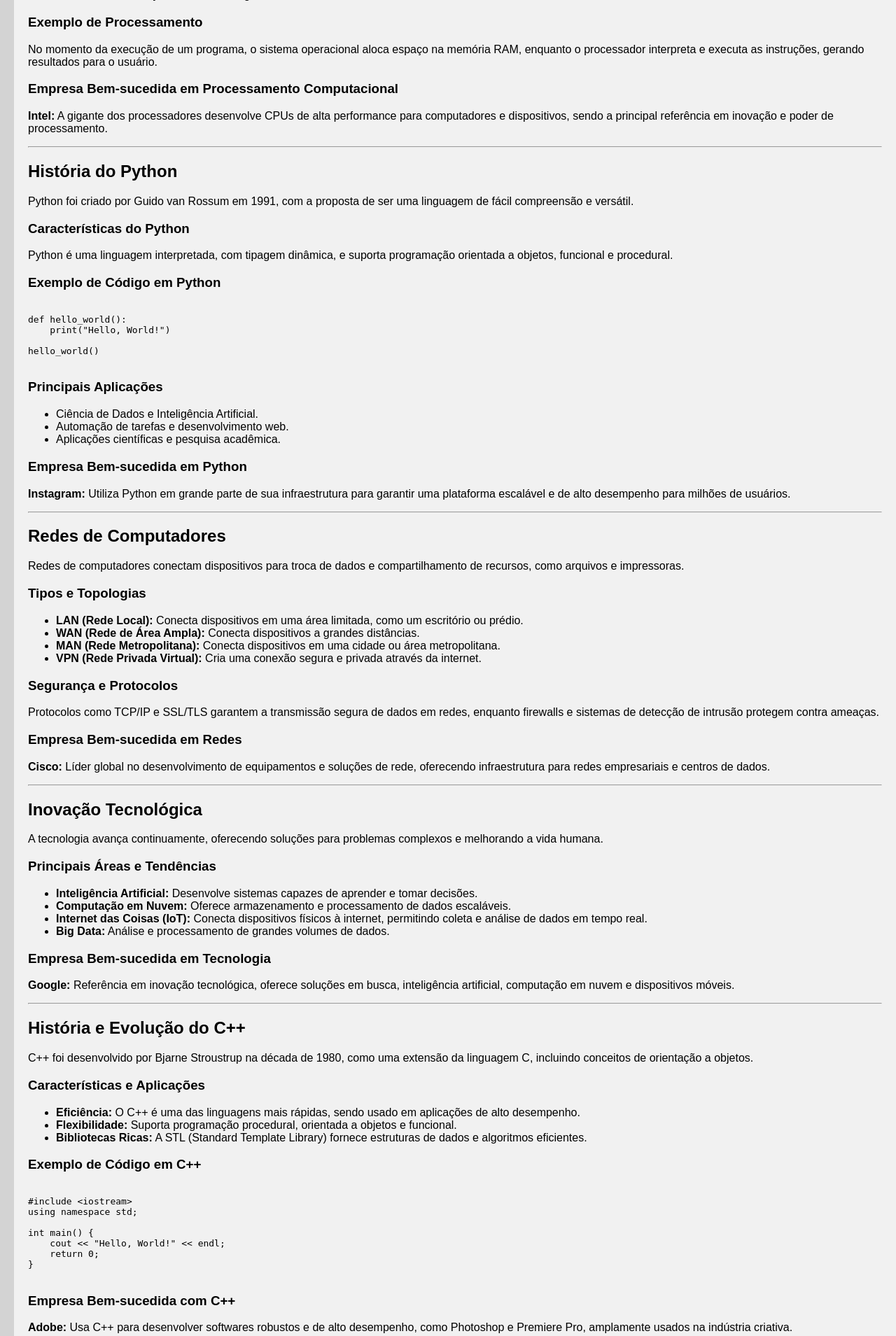
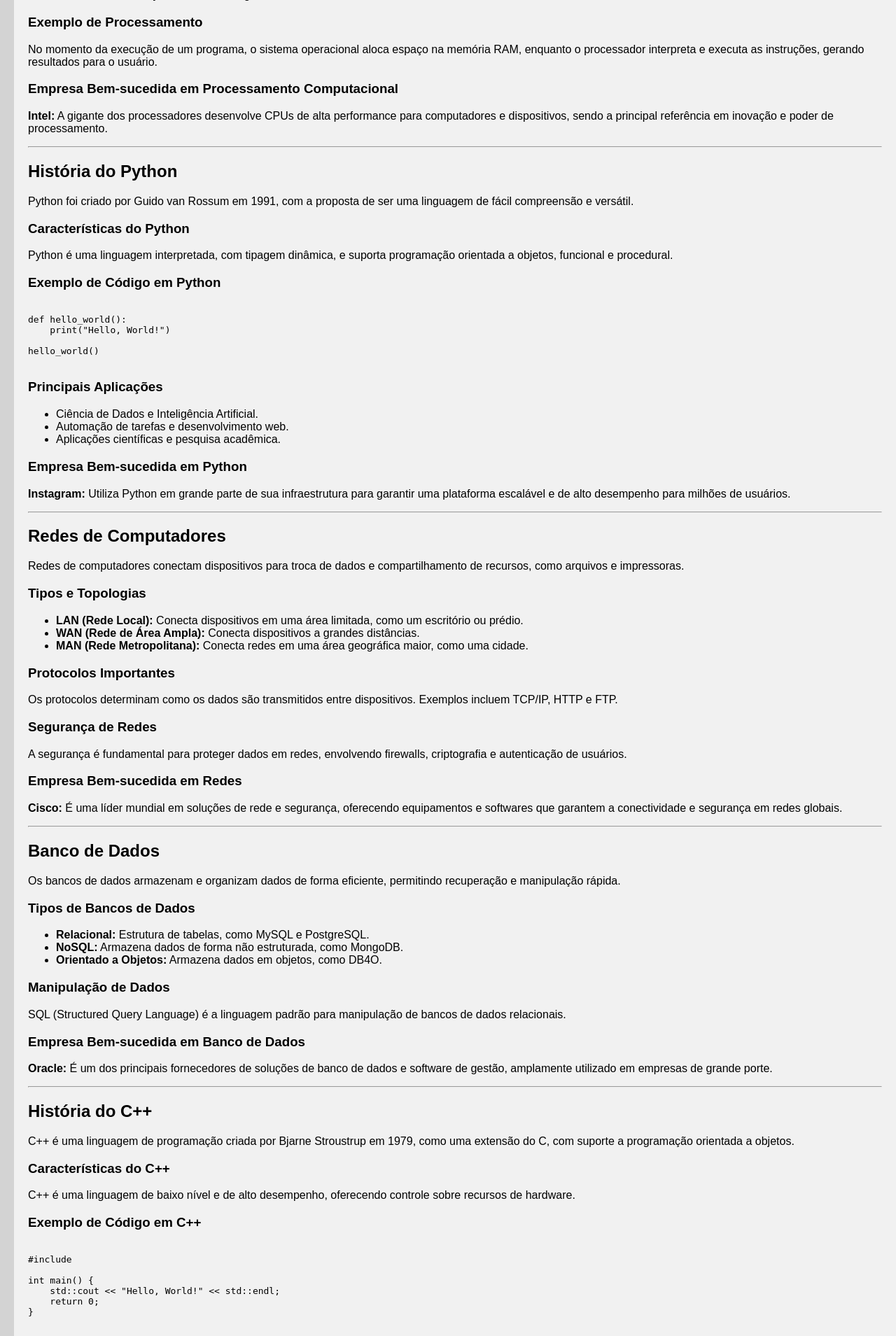
Before and after one commit to miguelolegna/Python-avan-ado, a Flask app: page / in a window 1280 px wide. Shown: the part 1331-3240 px from the top of the page at 70% size. Run offline with Flask 3, Linux system fonts and the light colour scheme.

Commit message:
merge com os conteudo do miguel

```diff
--- a/templates/base.html
+++ b/templates/base.html
@@ -6,32 +6,26 @@
     <meta name="description" content="Descrição do site">
     <title>{% block title %}Título Padrão{% endblock %}</title>
     <link rel="stylesheet" href="{{ url_for('static', filename='css/styles.css') }}">
-
-
     <script src="{{ url_for('static', filename='js/script.js') }}" defer></script>
-
 </head>
 <body>
-
-
 
     <!-- Barra lateral -->
     <div class="sidebar" id="sidebar">
         <nav>
           <h2>Navegação</h2>
-            <p><a href="{{ url_for('index') }}">Home</a></p>
-            <p><a href="{{ url_for('cpp') }}">C++</a></p>
-            <p><a href="{{ url_for('db') }}">Banco de Dados</a></p>
-            <p><a href="{{ url_for('java') }}">Java</a></p>
-            <p><a href="{{ url_for('python') }}">Python</a></p>
-            <p><a href="{{ url_for('reds') }}">Redes</a></p>
-            <p><a href="{{ url_for('tecnologia') }}">Tecnologia</a></p>
-            <p><a href="{{ url_for('prosscomp') }}">Processamento computacional</a></p>
+          <p><a href="{{ url_for('index') }}">Home</a></p>
+          <p><a href="#cpp">C++</a></p>
+          <p><a href="#db">Banco de Dados</a></p>
+          <p><a href="#java">Java</a></p>
+          <p><a href="#python">Python</a></p>
+          <p><a href="#reds">Redes</a></p>
+          <p><a href="#tecnologia">Tecnologia</a></p>
+          <p><a href="#processamento">Processamento</a></p>
         </nav>
     </div>
 
     <!-- Conteúdo principal -->
-
     <main>
         <div class="content-container">
             {% block content %}
@@ -40,7 +34,6 @@
     </main>
 
     <footer>
-
         <p>&copy; 2024 Meu Site</p>
     </footer>
 
--- a/templates/index.html
+++ b/templates/index.html
@@ -27,13 +27,9 @@
     <!-- Java -->
     <section id="java">
         <h2>História do Java</h2>
-        <p>
-            Java é uma linguagem de programação de alto nível criada em 1995 por James Gosling na Sun Microsystems, com o conceito de "escreva uma vez, execute em qualquer lugar".
-        </p>
+        <p>Java é uma linguagem de programação de alto nível criada em 1995 por James Gosling na Sun Microsystems, com o conceito de "escreva uma vez, execute em qualquer lugar".</p>
         <h3>Características e Filosofia</h3>
-        <p>
-            Java é multiplataforma, baseada na JVM (Java Virtual Machine), que permite a execução em diversas arquiteturas. A segurança, robustez e facilidade de desenvolvimento são seus pilares.
-        </p>
+        <p>Java é multiplataforma, baseada na JVM (Java Virtual Machine), que permite a execução em diversas arquiteturas. A segurança, robustez e facilidade de desenvolvimento são seus pilares.</p>
         <h3>Exemplo de Código em Java</h3>
         <pre><code>
 public class HelloWorld {
@@ -59,14 +55,10 @@ public class HelloWorld {
         <h2>Processamento Computacional</h2>
 
         <h3>Fundamentos de Computação</h3>
-        <p>
-            O processamento de dados segue três etapas principais: entrada, processamento e saída, modelo que define o funcionamento das máquinas modernas.
-        </p>
+        <p>O processamento de dados segue três etapas principais: entrada, processamento e saída, modelo que define o funcionamento das máquinas modernas.</p>
 
         <h3>Arquitetura e Componentes</h3>
-        <p>
-            A arquitetura do computador envolve a interação entre componentes como CPU, memória e dispositivos de armazenamento, entre outros.
-        </p>
+        <p>A arquitetura do computador envolve a interação entre componentes como CPU, memória e dispositivos de armazenamento, entre outros.</p>
 
         <h3>Componentes Importantes</h3>
         <ul>
@@ -79,9 +71,7 @@ public class HelloWorld {
         </ul>
 
         <h3>Exemplo de Processamento</h3>
-        <p>
-            No momento da execução de um programa, o sistema operacional aloca espaço na memória RAM, enquanto o processador interpreta e executa as instruções, gerando resultados para o usuário.
-        </p>
+        <p>No momento da execução de um programa, o sistema operacional aloca espaço na memória RAM, enquanto o processador interpreta e executa as instruções, gerando resultados para o usuário.</p>
         <h3>Empresa Bem-sucedida em Processamento Computacional</h3>
         <p><strong>Intel:</strong> A gigante dos processadores desenvolve CPUs de alta performance para computadores e dispositivos, sendo a principal referência em inovação e poder de processamento.</p>
     </section>
@@ -91,13 +81,9 @@ public class HelloWorld {
     <!-- Python -->
     <section id="python">
         <h2>História do Python</h2>
-        <p>
-            Python foi criado por Guido van Rossum em 1991, com a proposta de ser uma linguagem de fácil compreensão e versátil.
-        </p>
+        <p>Python foi criado por Guido van Rossum em 1991, com a proposta de ser uma linguagem de fácil compreensão e versátil.</p>
         <h3>Características do Python</h3>
-        <p>
-            Python é uma linguagem interpretada, com tipagem dinâmica, e suporta programação orientada a objetos, funcional e procedural.
-        </p>
+        <p>Python é uma linguagem interpretada, com tipagem dinâmica, e suporta programação orientada a objetos, funcional e procedural.</p>
         <h3>Exemplo de Código em Python</h3>
         <pre><code>
 def hello_world():
@@ -118,71 +104,21 @@ hello_world()
     <hr>
 
     <!-- Redes -->
-    <section id="redes">
+    <section id="reds">
         <h2>Redes de Computadores</h2>
-        <p>
-            Redes de computadores conectam dispositivos para troca de dados e compartilhamento de recursos, como arquivos e impressoras.
-        </p>
+        <p>Redes de computadores conectam dispositivos para troca de dados e compartilhamento de recursos, como arquivos e impressoras.</p>
         <h3>Tipos e Topologias</h3>
         <ul>
             <li><strong>LAN (Rede Local):</strong> Conecta dispositivos em uma área limitada, como um escritório ou prédio.</li>
             <li><strong>WAN (Rede de Área Ampla):</strong> Conecta dispositivos a grandes distâncias.</li>
-            <li><strong>MAN (Rede Metropolitana):</strong> Conecta dispositivos em uma cidade ou área metropolitana.</li>
-            <li><strong>VPN (Rede Privada Virtual):</strong> Cria uma conexão segura e privada através da internet.</li>
+            <li><strong>MAN (Rede Metropolitana):</strong> Conecta redes em uma área geográfica maior, como uma cidade.</li>
         </ul>
-        <h3>Segurança e Protocolos</h3>
-        <p>
-            Protocolos como TCP/IP e SSL/TLS garantem a transmissão segura de dados em redes, enquanto firewalls e sistemas de detecção de intrusão protegem contra ameaças.
-        </p>
+        <h3>Protocolos Importantes</h3>
+        <p>Os protocolos determinam como os dados são transmitidos entre dispositivos. Exemplos incluem TCP/IP, HTTP e FTP.</p>
+        <h3>Segurança de Redes</h3>
+        <p>A segurança é fundamental para proteger dados em redes, envolvendo firewalls, criptografia e autenticação de usuários.</p>
         <h3>Empresa Bem-sucedida em Redes</h3>
-        <p><strong>Cisco:</strong> Líder global no desenvolvimento de equipamentos e soluções de rede, oferecendo infraestrutura para redes empresariais e centros de dados.</p>
-    </section>
-
-    <hr>
-
-    <!-- Tecnologia -->
-    <section id="tecnologia">
-        <h2>Inovação Tecnológica</h2>
-        <p>
-            A tecnologia avança continuamente, oferecendo soluções para problemas complexos e melhorando a vida humana.
-        </p>
-        <h3>Principais Áreas e Tendências</h3>
-        <ul>
-            <li><strong>Inteligência Artificial:</strong> Desenvolve sistemas capazes de aprender e tomar decisões.</li>
-            <li><strong>Computação em Nuvem:</strong> Oferece armazenamento e processamento de dados escaláveis.</li>
-            <li><strong>Internet das Coisas (IoT):</strong> Conecta dispositivos físicos à internet, permitindo coleta e análise de dados em tempo real.</li>
-            <li><strong>Big Data:</strong> Análise e processamento de grandes volumes de dados.</li>
-        </ul>
-        <h3>Empresa Bem-sucedida em Tecnologia</h3>
-        <p><strong>Google:</strong> Referência em inovação tecnológica, oferece soluções em busca, inteligência artificial, computação em nuvem e dispositivos móveis.</p>
-    </section>
-
-    <hr>
-
-    <!-- C++ -->
-    <section id="cpp">
-        <h2>História e Evolução do C++</h2>
-        <p>
-            C++ foi desenvolvido por Bjarne Stroustrup na década de 1980, como uma extensão da linguagem C, incluindo conceitos de orientação a objetos.
-        </p>
-        <h3>Características e Aplicações</h3>
-        <ul>
-            <li><strong>Eficiência:</strong> O C++ é uma das linguagens mais rápidas, sendo usado em aplicações de alto desempenho.</li>
-            <li><strong>Flexibilidade:</strong> Suporta programação procedural, orientada a objetos e funcional.</li>
-            <li><strong>Bibliotecas Ricas:</strong> A STL (Standard Template Library) fornece estruturas de dados e algoritmos eficientes.</li>
-        </ul>
-        <h3>Exemplo de Código em C++</h3>
-        <pre><code>
-#include &lt;iostream&gt;
-using namespace std;
-
-int main() {
-    cout << "Hello, World!" << endl;
-    return 0;
-}
-        </code></pre>
-        <h3>Empresa Bem-sucedida com C++</h3>
-        <p><strong>Adobe:</strong> Usa C++ para desenvolver softwares robustos e de alto desempenho, como Photoshop e Premiere Pro, amplamente usados na indústria criativa.</p>
+        <p><strong>Cisco:</strong> É uma líder mundial em soluções de rede e segurança, oferecendo equipamentos e softwares que garantem a conectividade e segurança em redes globais.</p>
     </section>
 
     <hr>
@@ -190,21 +126,40 @@ int main() {
     <!-- Banco de Dados -->
     <section id="db">
         <h2>Banco de Dados</h2>
-        <p>
-            Um banco de dados é uma coleção organizada de dados, usada para armazenar e recuperar informações.
-        </p>
-        <h3>Tipos de Banco de Dados</h3>
+        <p>Os bancos de dados armazenam e organizam dados de forma eficiente, permitindo recuperação e manipulação rápida.</p>
+        <h3>Tipos de Bancos de Dados</h3>
         <ul>
-            <li><strong>Relacionais:</strong> Baseados em tabelas, usam SQL para gerenciar dados.</li>
-            <li><strong>NoSQL:</strong> Armazenam dados de forma não-relacional, ideais para grandes volumes de dados.</li>
-            <li><strong>Em Nuvem:</strong> Escaláveis e acessíveis remotamente, como AWS RDS e Google Firestore.</li>
+            <li><strong>Relacional:</strong> Estrutura de tabelas, como MySQL e PostgreSQL.</li>
+            <li><strong>NoSQL:</strong> Armazena dados de forma não estruturada, como MongoDB.</li>
+            <li><strong>Orientado a Objetos:</strong> Armazena dados em objetos, como DB4O.</li>
         </ul>
-        <h3>Exemplo de Consulta SQL</h3>
+        <h3>Manipulação de Dados</h3>
+        <p>SQL (Structured Query Language) é a linguagem padrão para manipulação de bancos de dados relacionais.</p>
+        <h3>Empresa Bem-sucedida em Banco de Dados</h3>
+        <p><strong>Oracle:</strong> É um dos principais fornecedores de soluções de banco de dados e software de gestão, amplamente utilizado em empresas de grande porte.</p>
+    </section>
+
+    <hr>
+
+    <!-- C++ -->
+    <section id="cpp">
+        <h2>História do C++</h2>
+        <p>C++ é uma linguagem de programação criada por Bjarne Stroustrup em 1979, como uma extensão do C, com suporte a programação orientada a objetos.</p>
+        <h3>Características do C++</h3>
+        <p>C++ é uma linguagem de baixo nível e de alto desempenho, oferecendo controle sobre recursos de hardware.</p>
+        <h3>Exemplo de Código em C++</h3>
         <pre><code>
-SELECT nome, idade FROM usuarios WHERE idade &gt; 18;
+#include <iostream>
+
+int main() {
+    std::cout << "Hello, World!" << std::endl;
+    return 0;
+}
         </code></pre>
-        <h3>Empresa Bem-sucedida em Banco de Dados</h3>
-        <p><strong>Oracle:</strong> É uma das principais empresas de banco de dados do mundo, fornecendo soluções de alta performance e escalabilidade para clientes corporativos globais.</p>
+        <h3>Aplicações Modernas</h3>
+        <p>Utilizado em sistemas operacionais, jogos, aplicações financeiras e muito mais.</p>
+        <h3>Empresa Bem-sucedida em C++</h3>
+        <p><strong>Adobe:</strong> Utiliza C++ para desenvolver softwares como Photoshop e Illustrator, garantindo alto desempenho e eficiência.</p>
     </section>
 
 {% endblock %}
```
